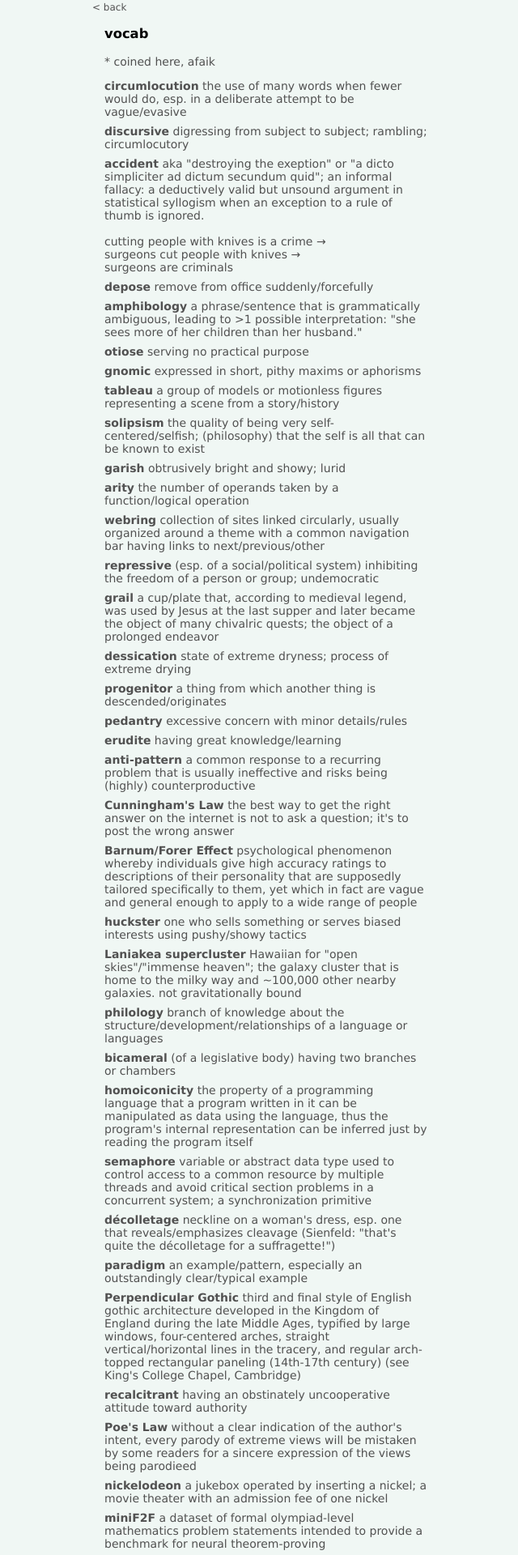
After one commit to banditsbeware/extremefatigue, a PHP site: page /html/22-08-22-vocab.html in a window 1280 px wide. The commit adds this page. Shown: the top 1920 px of the page at 81% size, without its empty margins (311-951 px from the left). Run offline with PHP 8.4, Linux system fonts and the light colour scheme.

Commit message:
anonymized

```diff
--- a/html/22-07-25-To age out.html
+++ b/html/22-07-25-To age out.html
@@ -32,7 +32,7 @@
 
     <p>I often remind myself that both happiness and sadness are to be desired. Immersion and longing; anticipation and rememberance; too hot and too cold; the panic to get out of the spotlight and the shameful desire for attention. Emotions are on a spectrum and it isn't good to only ever be on one end. This sadness, while painful, is good. It is the other end of a spectrum on which I've occupied many places; a contrast to the smile I had during our encore run&#8212;my last performance ever&#8212;the happiest and proudest moment of my life.</p>
 
-    <img src='../static/media/encore.jpg' />
+<!--<img src='../static/media/encore.jpg' />-->
 
   </body>
 </html>
--- /dev/null
+++ b/html/22-08-22-vocab.html
@@ -0,0 +1,85 @@
+<!DOCTYPE html>
+<html>
+  <head>
+    <link rel="stylesheet" href="../static/style.css" type="text/css">
+    <title>vocab</title>
+    <style>
+      a#back {
+        margin-top: 3px;
+        margin-left: -15px;
+        color: #515151;
+        font-size: 12px;
+        text-decoration: none;
+      }
+      h3 { color: black; }
+      ul li { margin-bottom: 8px; }
+    </style>
+  </head>
+  <body>
+    <a id='back' href='/b.php'>&lt; back</a>
+    <h3>vocab</h3>
+    <p>* coined here, afaik</p>
+    <ul style='list-style-type:none; margin:0; padding:0'>
+      <li><b>circumlocution</b> the use of many words when fewer would do, esp. in a deliberate attempt to be vague/evasive</li>
+      <li><b>discursive</b> digressing from subject to subject; rambling; circumlocutory</li>
+      <li><b>accident</b> aka "destroying the exeption" or "a dicto simpliciter ad dictum secundum quid"; an informal fallacy: a deductively valid but unsound argument in statistical syllogism when an exception to a rule of thumb is ignored.</br></br>cutting people with knives is a crime &rarr;</br>surgeons cut people with knives &rarr;</br>surgeons are criminals</li>
+      <li><b>depose</b> remove from office suddenly/forcefully</li>
+      <li><b>amphibology</b> a phrase/sentence that is grammatically ambiguous, leading to &gt;1 possible interpretation: "she sees more of her children than her husband."</li>
+      <li><b>otiose</b> serving no practical purpose</li>
+      <li><b>gnomic</b> expressed in short, pithy maxims or aphorisms</li>
+      <li><b>tableau</b> a group of models or motionless figures representing a scene from a story/history</li>
+      <li><b>solipsism</b> the quality of being very self-centered/selfish; (philosophy) that the self is all that can be known to exist</li>
+      <li><b>garish</b> obtrusively bright and showy; lurid</li>
+      <li><b>arity</b> the number of operands taken by a function/logical operation</li>
+      <li><b>webring</b> collection of sites linked circularly, usually organized around a theme with a common navigation bar having links to next/previous/other</li>
+      <li><b>repressive</b> (esp. of a social/political system) inhibiting the freedom of a person or group; undemocratic</li>
+      <li><b>grail</b> a cup/plate that, according to medieval legend, was used by Jesus at the last supper and later became the object of many chivalric quests; the object of a prolonged endeavor</li>
+      <li><b>dessication</b> state of extreme dryness; process of extreme drying</li>
+      <li><b>progenitor</b> a thing from which another thing is descended/originates</li>
+      <li><b>pedantry</b> excessive concern with minor details/rules</li>
+      <li><b>erudite</b> having great knowledge/learning</li>
+      <li><b>anti-pattern</b> a common response to a recurring problem that is usually ineffective and risks being (highly) counterproductive</li>
+      <li><b>Cunningham's Law</b> the best way to get the right answer on the internet is not to ask a question; it's to post the wrong answer</li>
+      <li><b>Barnum/Forer Effect</b> psychological phenomenon whereby individuals give high accuracy ratings to descriptions of their personality that are supposedly tailored specifically to them, yet which in fact are vague and general enough to apply to a wide range of people</li>
+      <li><b>huckster</b> one who sells something or serves biased interests using pushy/showy tactics</li>
+      <li><b>Laniakea supercluster</b> Hawaiian for "open skies"/"immense heaven"; the galaxy cluster that is home to the milky way and ~100,000 other nearby galaxies. not gravitationally bound</li>
+      <li><b>philology</b> branch of knowledge about the structure/development/relationships of a language or languages</li>
+      <li><b>bicameral</b> (of a legislative body) having two branches or chambers</li>
+      <li><b>homoiconicity</b> the property of a programming language that a program written in it can be manipulated as data using the language, thus the program's internal representation can be inferred just by reading the program itself</li>
+      <li><b>semaphore</b> variable or abstract data type used to control access to a common resource by multiple threads and avoid critical section problems in a concurrent system; a synchronization primitive</li>
+      <li><b>de&#769;colletage</b> neckline on a woman's dress, esp. one that reveals/emphasizes cleavage (Sienfeld: "that's quite the de&#769;colletage for a suffragette!")</li>
+      <li><b>paradigm</b> an example/pattern, especially an outstandingly clear/typical example</li>
+      <li><b>Perpendicular Gothic</b> third and final style of English gothic architecture developed in the Kingdom of England during the late Middle Ages, typified by large windows, four-centered arches, straight vertical/horizontal lines in the tracery, and regular arch-topped rectangular paneling (14th-17th century) (see King's College Chapel, Cambridge)</li>
+      <li><b>recalcitrant</b> having an obstinately uncooperative attitude toward authority</li>
+      <li><b>Poe's Law</b> without a clear indication of the author's intent, every parody of extreme views will be mistaken by some readers for a sincere expression of the views being parodieed</li>
+      <li><b>nickelodeon</b> a jukebox operated by inserting a nickel; a movie theater with an admission fee of one nickel</li>
+      <li><b>miniF2F</b> a dataset of formal olympiad-level mathematics problem statements intended to provide a benchmark for neural theorem-proving</li>
+      <li><b>sisyphean</b> denoting/relating to a task that can never be completed</li>
+      <li><b>mojibake</b> garbled text that is the result of being decoded with the wrong character encoding</li>
+      <li><b>p-value</b> in null-hypothesis significance testing, the p-value is the probability of obtaining test results at least as extreme as the result actually observed, under the assumption that the null hypothesis is correct. a very small p-value means that such an observation would be very unlikely under the null hypothesis</li>
+      <li><b>gestalt</b> an organized whole that is perceived as more than the sum of its parts</li>
+      <li><b>perspicuous</b> (of an account/representation) clearlly expressed/easily understood; lucid</li>
+      <li><b>Dephic</b> relating to the ancient Greek oracle at Delphi</li>
+      <li><b>endianness</b> the order of bytes of a word of data</li>
+      <li><b>kluge</b> a Rube Goldberg device in software or hardware</br></br><ul>
+          <li>a clever programming trick intended to solve a particular nasty case in an expedient, if not clear, manner; ad-hockery, crockery</li>
+          <li>something that works for the wrong reason</li>
+          <li>a feature implemented in a rude manner</li>
+          <li>"I've kluged this routine to get around the bug, but there's probably a better way."</li>
+      </ul></li>
+      <li><b>cuspy</b> (of a program) well-written; functionally excellent; oppose rude</li>
+      <li>*<b>bagelry</b> methodology for producing bagels; one's current collection/stock of bagels or bagel-like objects</li>
+      <li><b>idyll</b> an extremely happy/peaceful/picturesque episode or scene, typically idealized/unsustainable</li>
+      <li><b>occidental</b> relating to countries of the West</li>
+      <li><b>emanation</b> an abstract but perceptible thing that originates from a source</li>
+      <li><b>two-bit</b> insignificant, cheap, worthless</li>
+      <li><b>macabre</b> disturbing/horrifying because of involvement/depiction of death/injury</li>
+      <li><b>heterotopia</b> discursive space that is somehow "other": disturbing, intense, incompatible, contradictory, transforming; worlds within worlds, mirroring and yet upsetting what is outside; a self-contained place that has rules which only exist in that world</li>
+      <li><b>dysgenic</b> exerting a detrimental effect on later generations through the inheritance of undesirable characteristics</li>
+      <li><b>anon</b> soon, shortly</li>
+      <li><b>telos</b> an ultimate object/aim</li>
+      <li><b>Orthogonality Thesis</b> an agent can have any combination of intelligence level and final goal, that is, its utility function and general intelligence vary independently</li>
+      <li><b>emeritus</b> retired but retaining an honorary title corresponding to that held immediately before retirement</li>
+    </ul>
+  </body>
+</html>
```
Also changed, not shown: home.php (+6 -6 lines), html/22-08-22-summer storm.html (added, +34 -0 lines).
